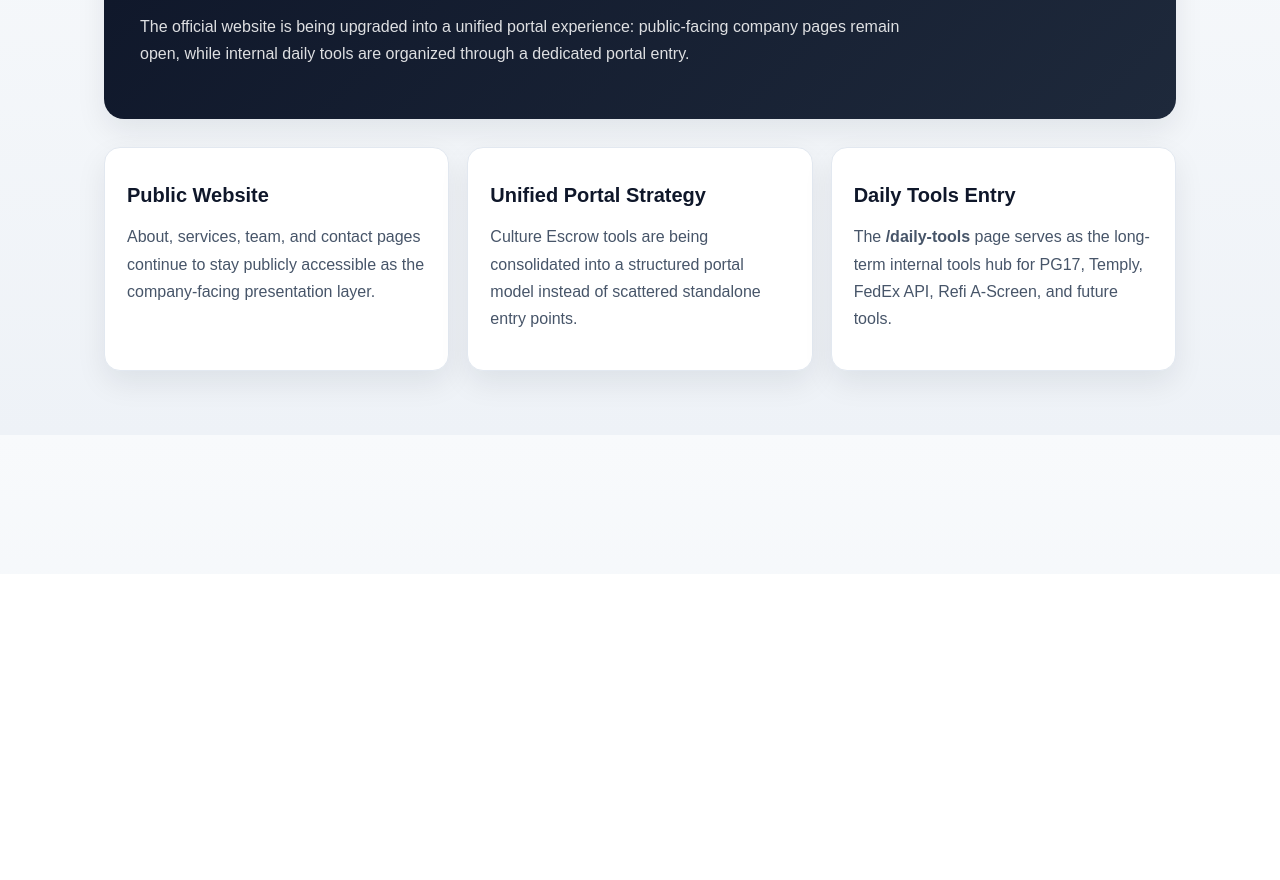
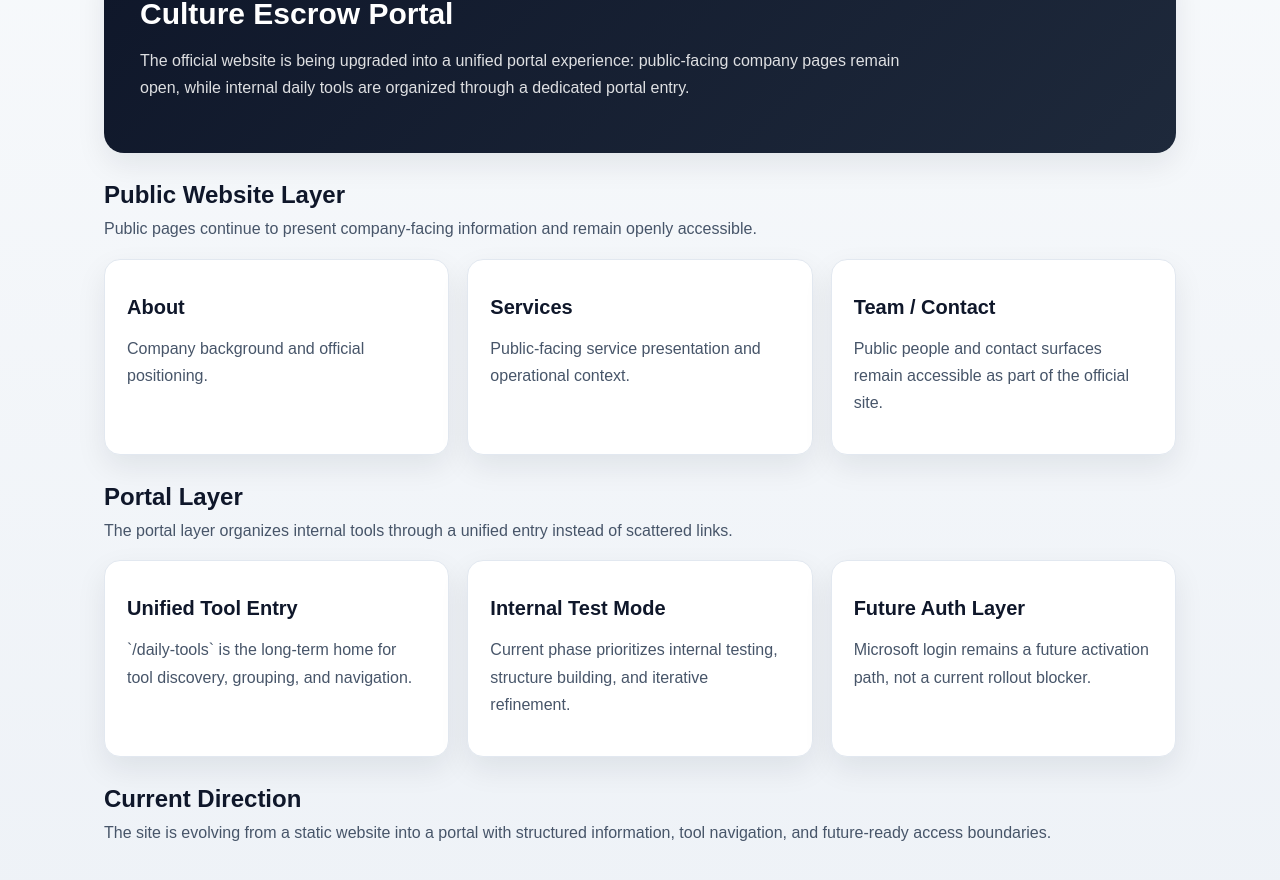
Before and after one commit to yudonghu/culture-escrow-site, a Next.js app: page / in a window 1280 px wide. Shown: the part 226-1106 px from the top of the page. Before the commit the page ends 800 px from the top, so only its background shows below. Built offline with nearby package versions, Linux system fonts and the light colour scheme.

Commit message:
feat: PR18 improve home information architecture for portal

```diff
--- a/app/page.tsx
+++ b/app/page.tsx
@@ -1,6 +1,10 @@
+import Breadcrumb from '@/components/Breadcrumb'
+
 export default function HomePage() {
   return (
     <section className="hero">
+      <Breadcrumb items={[{ label: 'Home' }]} />
+
       <div className="hero-panel">
         <h1 className="section-title">Culture Escrow Portal</h1>
         <p>
@@ -10,29 +14,55 @@
         </p>
       </div>
 
-      <div className="card-grid">
-        <div className="card">
-          <h2>Public Website</h2>
-          <p>
-            About, services, team, and contact pages continue to stay publicly accessible as the
-            company-facing presentation layer.
-          </p>
+      <section style={{ marginBottom: 28 }}>
+        <h2 style={{ marginBottom: 6 }}>Public Website Layer</h2>
+        <p className="section-subtitle">
+          Public pages continue to present company-facing information and remain openly accessible.
+        </p>
+        <div className="card-grid" style={{ marginTop: 16 }}>
+          <div className="card">
+            <h2>About</h2>
+            <p>Company background and official positioning.</p>
+          </div>
+          <div className="card">
+            <h2>Services</h2>
+            <p>Public-facing service presentation and operational context.</p>
+          </div>
+          <div className="card">
+            <h2>Team / Contact</h2>
+            <p>Public people and contact surfaces remain accessible as part of the official site.</p>
+          </div>
         </div>
-        <div className="card">
-          <h2>Unified Portal Strategy</h2>
-          <p>
-            Culture Escrow tools are being consolidated into a structured portal model instead of
-            scattered standalone entry points.
-          </p>
+      </section>
+
+      <section style={{ marginBottom: 28 }}>
+        <h2 style={{ marginBottom: 6 }}>Portal Layer</h2>
+        <p className="section-subtitle">
+          The portal layer organizes internal tools through a unified entry instead of scattered links.
+        </p>
+        <div className="card-grid" style={{ marginTop: 16 }}>
+          <div className="card">
+            <h2>Unified Tool Entry</h2>
+            <p>`/daily-tools` is the long-term home for tool discovery, grouping, and navigation.</p>
+          </div>
+          <div className="card">
+            <h2>Internal Test Mode</h2>
+            <p>Current phase prioritizes internal testing, structure building, and iterative refinement.</p>
+          </div>
+          <div className="card">
+            <h2>Future Auth Layer</h2>
+            <p>Microsoft login remains a future activation path, not a current rollout blocker.</p>
+          </div>
         </div>
-        <div className="card">
-          <h2>Daily Tools Entry</h2>
-          <p>
-            The <strong>/daily-tools</strong> page serves as the long-term internal tools hub for
-            PG17, Temply, FedEx API, Refi A-Screen, and future tools.
-          </p>
-        </div>
-      </div>
+      </section>
+
+      <section>
+        <h2 style={{ marginBottom: 6 }}>Current Direction</h2>
+        <p className="section-subtitle">
+          The site is evolving from a static website into a portal with structured information,
+          tool navigation, and future-ready access boundaries.
+        </p>
+      </section>
     </section>
   )
 }
```
Also changed, not shown: 1 other file (tests, documents, lock files or other folders).
